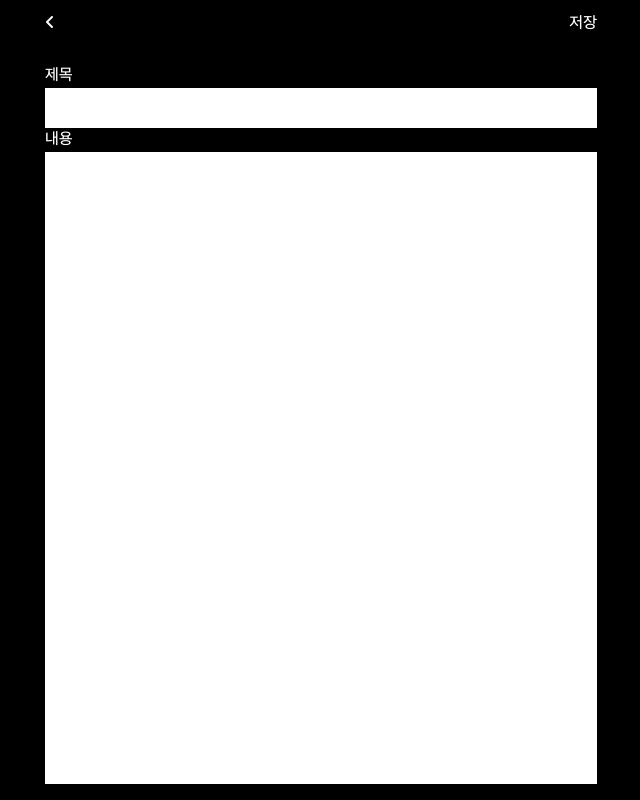
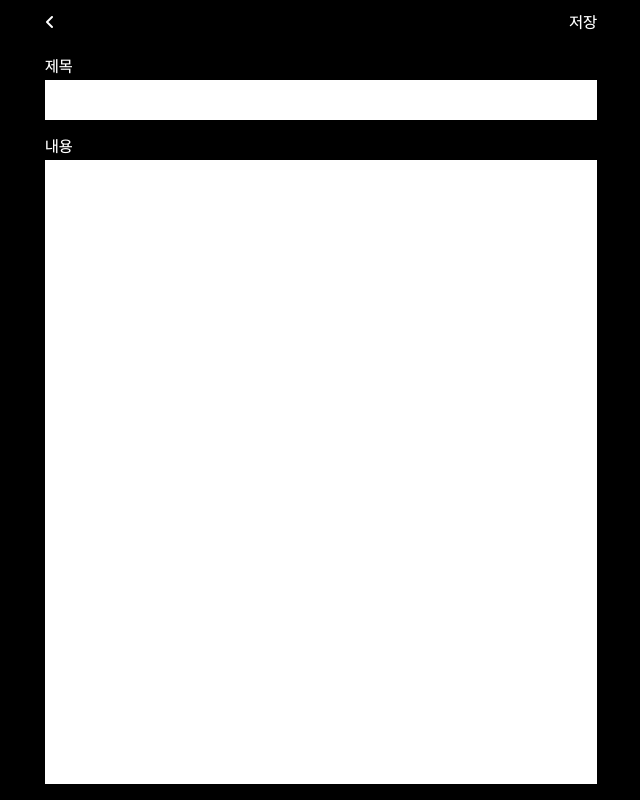
Before and after one commit to wherehows/easy-memo-web, a Next.js app: page /write in a window 1280 px wide. Shown: the whole page, without its empty margins (319-959 px from the left). Built offline with nearby package versions, Linux system fonts and the light colour scheme.

Commit message:
style(WritePage): 패딩값 수정

```diff
--- a/src/app/write/page.tsx
+++ b/src/app/write/page.tsx
@@ -19,14 +19,14 @@ const WritePage = () => {
         <Header.LeftOption option={{ back: true }} />
         <Header.RightOption option={{ save: true }} />
       </Header>
-      <main className="flex flex-col grow py-[16px] px-[24px]">
+      <main className="flex flex-col grow pt-[8px] pb-[16px] px-[24px]">
         <div className="flex flex-col">
           <label htmlFor="title">제목</label>
           <input
             id="title"
             type="text"
             maxLength={50}
-            className="text-black p-[8px]"
+            className="text-black p-[8px] mb-[16px]"
             onChange={debounce(handleChangeTitle, 500)}
           />
         </div>
```
